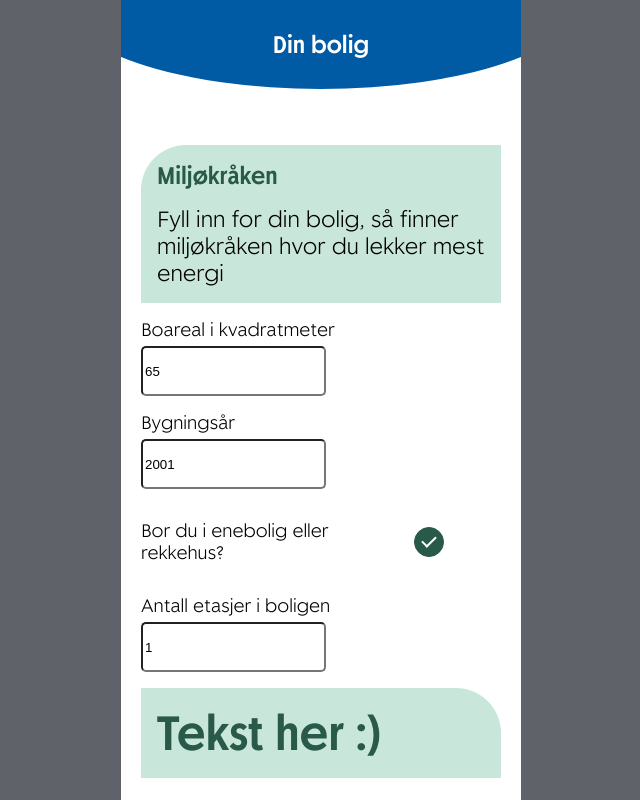
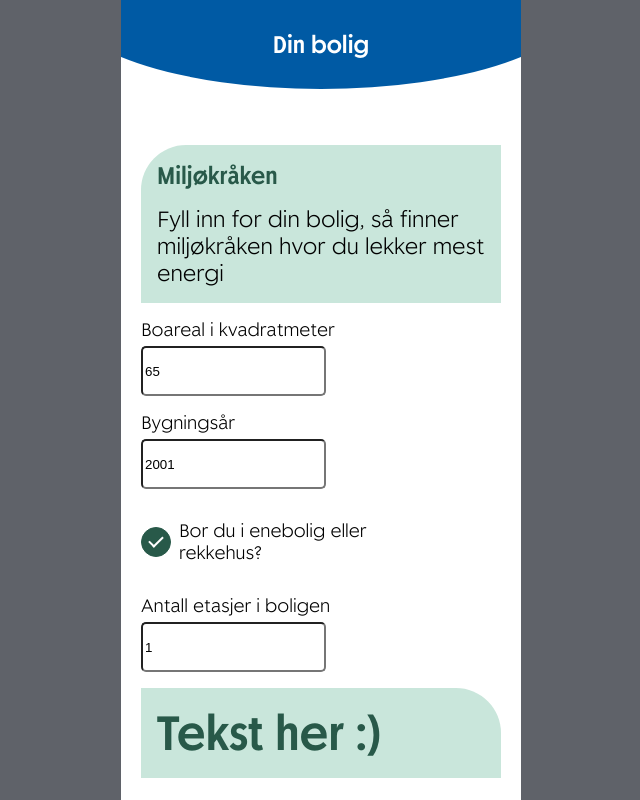
Before and after one commit to andreaseg/miljohack-team1, a React (Create React App) app: page / in a window 1280 px wide. Shown: the top 800 px of the page, without its empty margins (319-959 px from the left). Built offline with nearby package versions, Linux system fonts and the light colour scheme.

Commit message:
Checkbox styling

```diff
--- a/src/components/Checkbox.js
+++ b/src/components/Checkbox.js
@@ -24,7 +24,6 @@ const Checkbox = (props) => {
 
   return (
     <div className={styles.top}>
-      {props.children && <div className={styles.label}>{props.children}</div>}
       <div className={styles.container}>
         <div className={styles.circle}>
           <input
@@ -36,6 +35,7 @@ const Checkbox = (props) => {
           <label htmlFor={id} tabIndex="0" onKeyPress={onKeyPressHandle}></label>
         </div>
       </div>
+      {props.children && <div className={styles.label}>{props.children}</div>}
     </div>
   );
 };
--- a/src/components/Checkbox.module.css
+++ b/src/components/Checkbox.module.css
@@ -4,9 +4,10 @@
 }
 
 .label {
-  width: 250px;
+  width: 270px;
   padding: 15px;
   padding-left: 0px;
+  padding-right: 0px;
 }
 
 .container {
@@ -15,6 +16,7 @@
   width: 30px;
   height: 30px;
   padding: 8px;
+  padding-left: 0px;
 }
 
 .circle {
@@ -22,8 +24,8 @@
 }
 
 .circle label {
-  background-color: #DBE8F1;
-  border: 1px solid #ccc;
+  background-color: white;
+  border: 1px solid #005aa4;
   border-radius: 50%;
   cursor: pointer;
   height: 28px;
```
